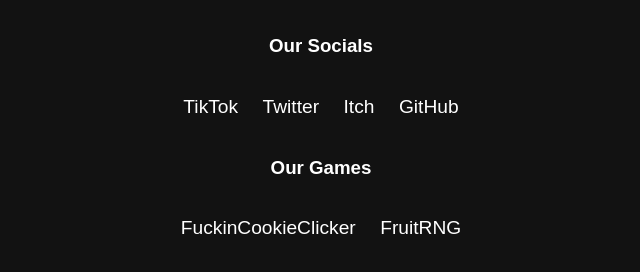
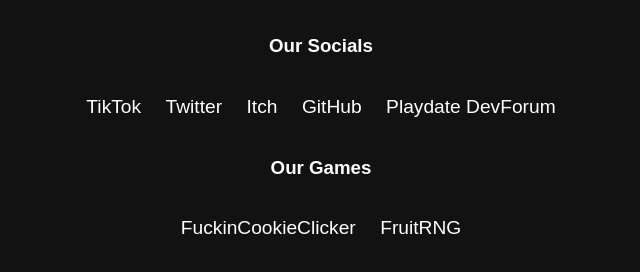
Before and after one commit to UntitledGamesCorp/UntitledGames-Corp.-Main-Website, a plain HTML site: page index.html in a window 1280 px wide. Shown: the part 394-666 px from the top of the page, without its empty margins (319-959 px from the left). Drawn offline with Linux system fonts and the light colour scheme.

Commit message:
Update index.html

```diff
--- a/index.html
+++ b/index.html
@@ -67,6 +67,7 @@
         <a href="https://www.x.com/UntitledGamesCo" target="_blank">Twitter</a>
         <a href="https://untitledgames-corp.itch.io/" target="_blank">Itch</a>
         <a href="https://github.com/UntitledGamesCorp" target="_blank">GitHub</a>
+        <a href="https://devforum.play.date/u/untitledgamescorp/summary" target="_blank">Playdate DevForum</a>
     </div>
 
     <header>
```
